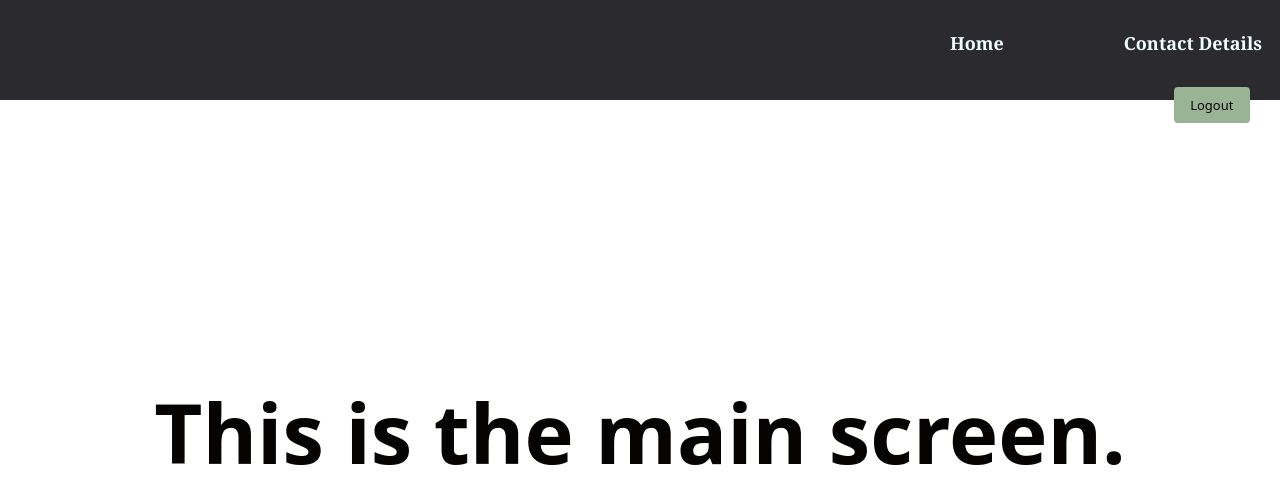
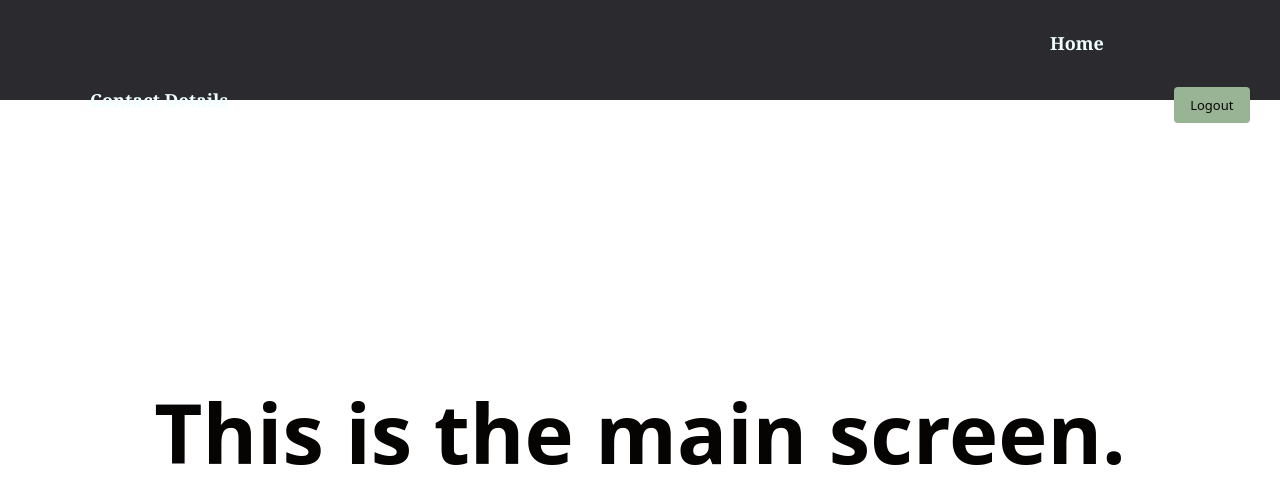
Before and after one commit to ShaveYourEyebrows/Restaurant-Raiders, a React (Vite) app: page /main in a window 1280 px wide. Shown: the top 504 px of the page. Built offline with nearby package versions, Linux system fonts and the light colour scheme.

Commit message:
Changine stylings

```diff
--- a/src/App.css
+++ b/src/App.css
@@ -98,7 +98,7 @@
   color: azure;
   float: left;
   margin-top: 30px;
-  margin-left: 950px;
+  margin-left: 1050px;
 }
 
 .Contact-Link{
@@ -107,7 +107,7 @@
   font-weight: bold;
   color: azure;
   float: left;
-  margin-left: 120px;
+  margin-left: 90px;
   margin-top: 30px;
 }
 
```
